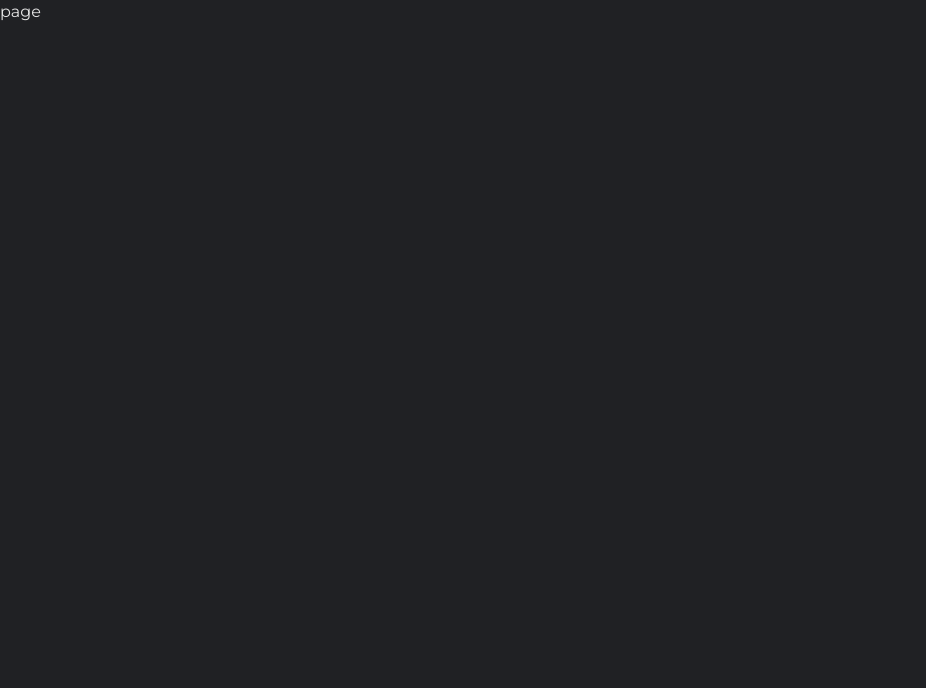
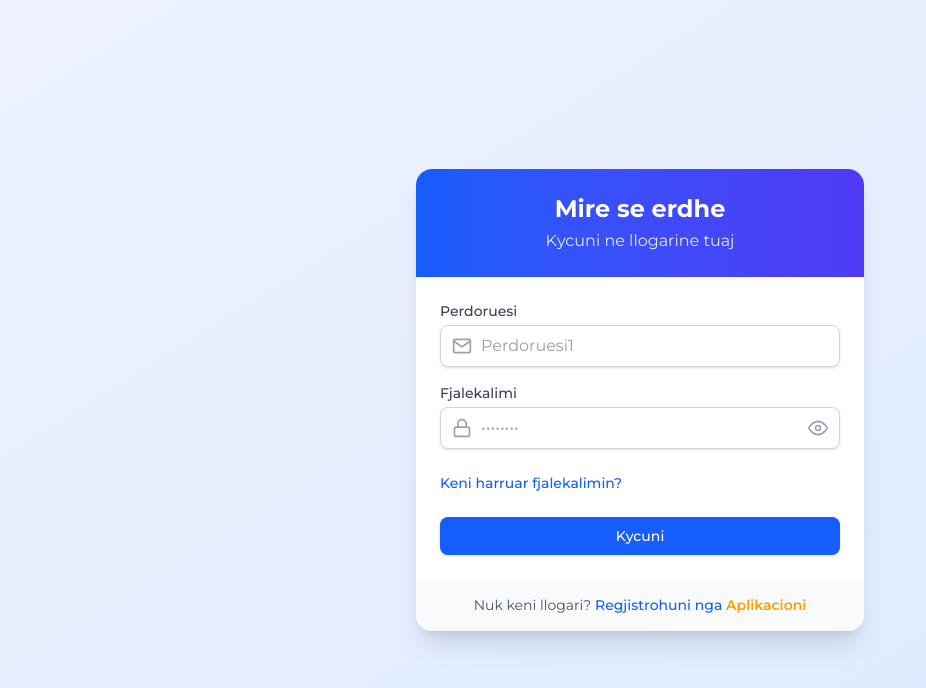
Before and after one commit to erditfejzullahu/shokuMesimitMeetings, a Next.js app: page /login in a window 1280 px wide. Shown: the top 688 px of the page, without its empty margins (0-926 px from the left). Built offline with nearby package versions, Linux system fonts and the light colour scheme.

Commit message:
add login form functionality

```diff
--- a/app/(root)/login/page.tsx
+++ b/app/(root)/login/page.tsx
@@ -1,8 +1,11 @@
 import React from 'react'
+import LoginForm from '@/components/LoginForm'
 
 const page = () => {
   return (
-    <div>page</div>
+    <div className="min-h-screen bg-gradient-to-br from-indigo-50 to-blue-100">
+      <LoginForm />
+    </div>
   )
 }
 
--- a/app/(root)/room/[roomUrl]/page.tsx
+++ b/app/(root)/room/[roomUrl]/page.tsx
@@ -1,10 +1,21 @@
 import Header from '@/components/Header'
+import MeetingComponent from '@/components/MeetingComponent';
+import { redirect } from 'next/navigation';
 import React from 'react'
 
-const page = () => {
+const page = async ({params}: {params: {roomUrl: string}}) => {
+  const {roomUrl} = await params;
+  // const response = await fetch(`https://localhost:3000/api/room/${roomUrl}`, {
+  //   cache: "no-store"
+  // })
+  // if(!response.ok){
+  //   redirect('/404')
+  // }
+  // const meetingDetails = await response.json();
   return (
     <>
-      <Header title='asd'/>
+      <Header title={`${roomUrl}`}/>
+      <MeetingComponent />
     </>
   )
 }
--- /dev/null
+++ b/app/api/room/[roomUrl]/route.ts
@@ -0,0 +1,12 @@
+import { NextResponse, NextRequest } from "next/server";
+
+export async function GET(req: NextRequest, {params}: {params: {roomUrl: string}}){
+    try {
+        const url = await params.roomUrl;
+        const res = await fetch(`${process.env.NEXT_PUBLIC_API_BASE_URL}/${url}`)
+        const data = await res.json();
+        return NextResponse.json(data, {status: res.status});
+    } catch (error) {
+        return NextResponse.json({error: "Something went wrong"}, {status: 500})
+    }
+}
--- a/app/layout.tsx
+++ b/app/layout.tsx
@@ -25,7 +25,7 @@ export default function RootLayout({
         className={`${montserrat.className} antialiased`}
       >
         <ConnectionProvider>
-        {children}
+          {children}
         </ConnectionProvider>
       </body>
     </html>
--- a/components/FullscreenButton.tsx
+++ b/components/FullscreenButton.tsx
@@ -20,13 +20,11 @@ const FullscreenButton = () => {
   return (
     <button
         onClick={toggleFullscreen}
-        className="bg-mob-secondary cursor-pointer border border-black-200 shadow-xl shadow-black hover:opacity-50 text-white font-semibold px-4 py-2 rounded-md"
+        className="bg-mob-secondary cursor-pointer border border-black-200 shadow-xl shadow-black hover:opacity-50 text-white font-semibold px-4 py-1 rounded-md"
     >
-        {isMobile ? (
-            (isFullscreen ? <MdFullscreenExit /> : <MdFullscreen />)
-        ) : (
-            (isFullscreen ? "Largo ekranin e plote" : "Ekran i plote")
-        )}
+
+            {isFullscreen ? <MdFullscreenExit size={24}/> : <MdFullscreen size={24}/>}
+
     </button>
   )
 }
--- a/components/Header.tsx
+++ b/components/Header.tsx
@@ -2,13 +2,8 @@ import React from 'react'
 import ConnectionStatus from './ConnectionStatus';
 import FullscreenButton from './FullscreenButton';
 
-type Props = {
-    title: string;
-    isFullScreen: string;
-}
 
 const Header = ({title}: {title: string}) => {
-
   return (
     <div className="flex justify-between items-center mb-4 h-[65px] rounded-md bg-mob-oBlack shadow-xl shadow-black p-4">
         <h2 className="text-white text-xl font-semibold">ShokuMesimit</h2>
--- /dev/null
+++ b/components/LoginForm.tsx
@@ -0,0 +1,193 @@
+'use client';
+import { useEffect, useState } from 'react';
+import { motion } from 'framer-motion';
+import { FiMail, FiLock, FiEye, FiEyeOff } from 'react-icons/fi';
+import { getAccessToken, isTokenExpired, login } from '@/lib/auth/auth';
+import { useRouter } from 'next/navigation';
+
+
+const LoginForm = () => {
+
+const router = useRouter();
+  const [username, setUsername] = useState('');
+  const [password, setPassword] = useState('');
+  const [showPassword, setShowPassword] = useState(false);
+  const [isLoading, setIsLoading] = useState(false);
+  const [error, setError] = useState('');
+
+
+  useEffect(() => {
+    const checkAuth = async () => {
+        const token = getAccessToken();
+        if(token){
+            console.log(token);
+            try {
+                const tokenCheck = await isTokenExpired(token)
+                console.log(tokenCheck)
+                if(tokenCheck.expired === false && tokenCheck.valid === true){
+                    router.replace("/room")
+                }
+            } catch (error) {
+                console.error(error);
+            }
+        }
+    }
+    checkAuth();
+  }, [])
+
+
+  const handleSubmit = async (e: React.FormEvent) => {
+    e.preventDefault();
+    setIsLoading(true);
+    setError('');
+
+    try {
+      const response = await login(username, password);
+      if(response.message === "Login incorrect!"){
+          setError("Te dhena te gabuara. Ju lutem provoni perseri");
+      }else if(response.token){
+        router.replace("/room")
+      }
+    } catch (err) {
+      setError('Dicka shkoi gabim. Ju lutem provoni perseri');
+    } finally {
+      setIsLoading(false);
+    }
+  };
+
+  return (
+    <div className="min-h-screen bg-gradient-to-br from-indigo-50 to-blue-100 flex items-center justify-center p-4">
+      <motion.div
+        initial={{ opacity: 0, y: 20 }}
+        animate={{ opacity: 1, y: 0 }}
+        transition={{ duration: 0.5 }}
+        className="w-full max-w-md"
+      >
+        <div className="bg-white rounded-2xl shadow-xl overflow-hidden">
+          {/* Header */}
+          <div className="bg-gradient-to-r from-blue-600 to-indigo-600 p-6 text-center">
+            <h1 className="text-2xl font-bold text-white">Mire se erdhe</h1>
+            <p className="text-blue-100 mt-1">Kycuni ne llogarine tuaj</p>
+          </div>
+
+          {/* Form */}
+          <form onSubmit={handleSubmit} className="p-6 space-y-6">
+            {error && (
+              <motion.div
+                initial={{ opacity: 0 }}
+                animate={{ opacity: 1 }}
+                className="bg-red-50 text-red-600 p-3 rounded-lg text-sm"
+              >
+                {error}
+              </motion.div>
+            )}
+
+            <div className="space-y-4">
+              {/* username Field */}
+              <div>
+                <label htmlFor="username" className="block text-sm font-medium text-gray-700 mb-1">
+                  Perdoruesi
+                </label>
+                <div className="relative">
+                  <div className="absolute inset-y-0 left-0 pl-3 flex items-center pointer-events-none">
+                    <FiMail className="h-5 w-5 text-gray-400" />
+                  </div>
+                  <input
+                    id="username"
+                    name="text"
+                    type="text"
+                    autoComplete="username"
+                    required
+                    value={username}
+                    onChange={(e) => setUsername(e.target.value)}
+                    className="block w-full text-gray-700 pl-10 pr-3 py-2 border border-gray-300 rounded-lg shadow-sm focus:outline-none focus:ring-blue-500 focus:border-blue-500"
+                    placeholder="Perdoruesi1"
+                  />
+                </div>
+              </div>
+
+              {/* Password Field */}
+              <div>
+                <label htmlFor="password" className="block text-sm font-medium text-gray-700 mb-1">
+                  Fjalekalimi
+                </label>
+                <div className="relative">
+                  <div className="absolute inset-y-0 left-0 pl-3 flex items-center pointer-events-none">
+                    <FiLock className="h-5 w-5 text-gray-400" />
+                  </div>
+                  <input
+                    id="password"
+                    name="password"
+                    type={showPassword ? "text" : "password"}
+                    autoComplete="current-password"
+                    required
+                    value={password}
+                    onChange={(e) => setPassword(e.target.value)}
+                    className="block text-gray-700 w-full pl-10 pr-10 py-2 border border-gray-300 rounded-lg shadow-sm focus:outline-none focus:ring-blue-500 focus:border-blue-500"
+                    placeholder="••••••••"
+                  />
+                  <button
+                    type="button"
+                    className="absolute inset-y-0 right-0 pr-3 flex items-center"
+                    onClick={() => setShowPassword(!showPassword)}
+                  >
+                    {showPassword ? (
+                      <FiEyeOff className="h-5 w-5 text-gray-400 hover:text-gray-500" />
+                    ) : (
+                      <FiEye className="h-5 w-5 text-gray-400 hover:text-gray-500" />
+                    )}
+                  </button>
+                </div>
+              </div>
+            </div>
+
+            {/* Remember & Forgot */}
+            <div className="flex items-center justify-between">
+
+              <div className="text-sm">
+                <a href="#" className="font-medium text-blue-600 hover:text-blue-500">
+                  Keni harruar fjalekalimin?
+                </a>
+              </div>
+            </div>
+
+            {/* Submit Button */}
+            <div>
+              <motion.button
+                type="submit"
+                disabled={isLoading}
+                whileHover={{ scale: 1.02 }}
+                whileTap={{ scale: 0.98 }}
+                className={`w-full flex justify-center py-2 px-4 border border-transparent rounded-lg shadow-sm text-sm font-medium text-white bg-blue-600 hover:bg-blue-700 focus:outline-none focus:ring-2 focus:ring-offset-2 focus:ring-blue-500 ${isLoading ? 'opacity-70 cursor-not-allowed' : ''}`}
+              >
+                {isLoading ? (
+                  <span className="flex items-center">
+                    <svg className="animate-spin -ml-1 mr-2 h-4 w-4 text-white" xmlns="http://www.w3.org/2000/svg" fill="none" viewBox="0 0 24 24">
+                      <circle className="opacity-25" cx="12" cy="12" r="10" stroke="currentColor" strokeWidth="4"></circle>
+                      <path className="opacity-75" fill="currentColor" d="M4 12a8 8 0 018-8V0C5.373 0 0 5.373 0 12h4zm2 5.291A7.962 7.962 0 014 12H0c0 3.042 1.135 5.824 3 7.938l3-2.647z"></path>
+                    </svg>
+                    Duke u kycur...
+                  </span>
+                ) : (
+                  'Kycuni'
+                )}
+              </motion.button>
+            </div>
+          </form>
+
+          {/* Footer */}
+          <div className="px-6 py-4 bg-gray-50 text-center">
+            <p className="text-sm text-gray-600">
+              Nuk keni llogari?{' '}
+              <a href="#" className="font-medium text-blue-600 hover:text-blue-500">
+                Regjistrohuni nga <span className="text-mob-secondary font-semibold">Aplikacioni</span>
+              </a>
+            </p>
+          </div>
+        </div>
+      </motion.div>
+    </div>
+  );
+};
+
+export default LoginForm;
--- a/lib/auth/auth.ts
+++ b/lib/auth/auth.ts
@@ -11,14 +11,16 @@ export const login = async (username: string, password: string) => {
             body: JSON.stringify({username, password})
         })
         const data = await res.json();
+        console.log(data)
         if(res.ok){
             const {accessToken, refreshToken} = data.token;
             localStorage.setItem("accessToken", accessToken);
             localStorage.setItem("refreshToken", refreshToken);
         }
-
+        return data;
     } catch (error) {
         console.error(error);
+        return false;
     }
 }
 
--- a/package.json
+++ b/package.json
@@ -3,13 +3,14 @@
   "version": "0.1.0",
   "private": true,
   "scripts": {
-    "dev": "next dev",
+    "dev": "next dev --experimental-https",
     "build": "next build",
     "start": "next start",
     "lint": "next lint"
   },
   "dependencies": {
     "@microsoft/signalr": "^8.0.7",
+    "framer-motion": "^12.7.4",
     "jose": "^6.0.10",
     "jwt-decode": "^4.0.0",
     "mediasoup-client": "^3.9.5",
```
Also changed, not shown: 1 other file (tests, documents, lock files or other folders).
